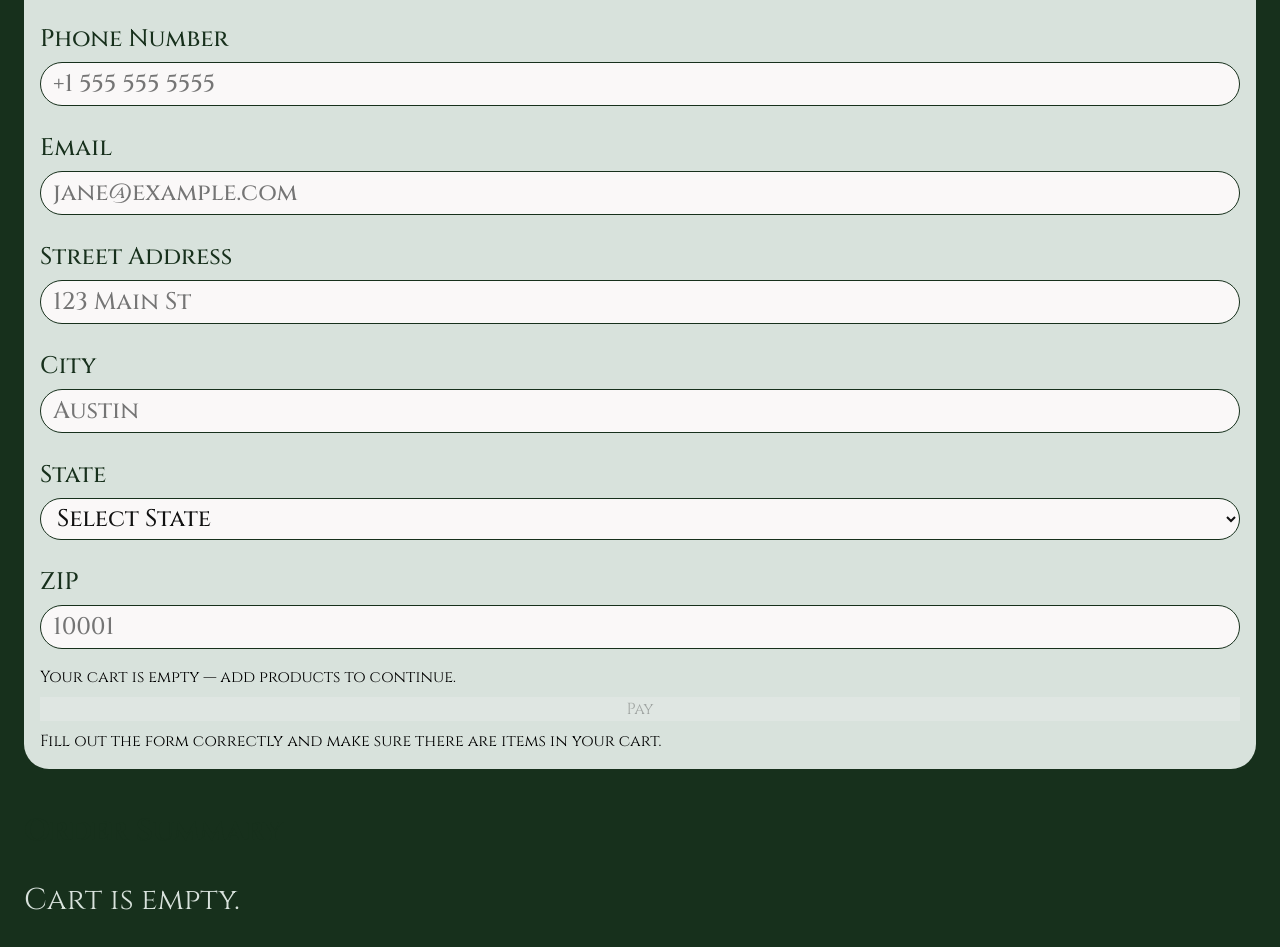
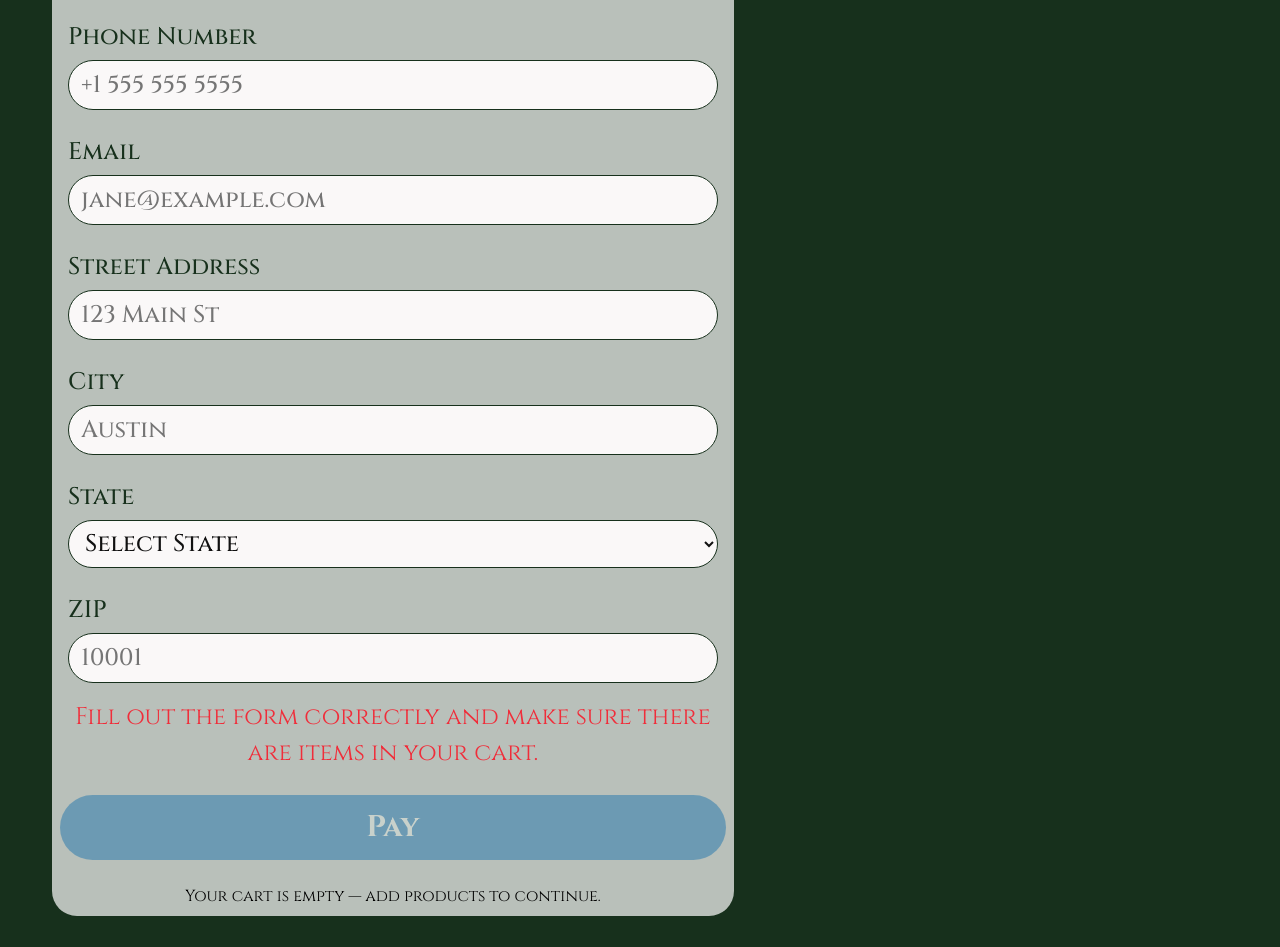
Before and after one commit to AnStacy/Souvenir-Shop, a Next.js app: page /checkout in a window 1280 px wide. Shown: the part 360-1307 px from the top of the page. After the commit the page ends 1276 px from the top, so only its background shows below. Built offline with nearby package versions, Linux system fonts and the light colour scheme.

Commit message:
Add styles to Checkout Page

```diff
--- a/src/app/checkout/page.js
+++ b/src/app/checkout/page.js
@@ -251,10 +251,10 @@ export default function CheckoutPage() {
             )}
           </label>
 
-          {/* If cart is empty */}
-          {items.length === 0 && (
-            <div className={styles.note}>
-              Your cart is empty — add products to continue.
+          {!isValid && (
+            <div className={styles.noteSmall}>
+              Fill out the form correctly and make sure there are items in your
+              cart.
             </div>
           )}
 
@@ -268,10 +268,11 @@ export default function CheckoutPage() {
           >
             Pay
           </button>
-          {!isValid && (
-            <div className={styles.noteSmall}>
-              Fill out the form correctly and make sure there are items in your
-              cart.
+
+          {/* If cart is empty */}
+          {items.length === 0 && (
+            <div className={styles.note}>
+              Your cart is empty — add products to continue.
             </div>
           )}
         </section>
@@ -282,30 +283,30 @@ export default function CheckoutPage() {
             <p className={styles.empty}> Cart is empty.</p>
           ) : (
             <>
+              <div className={styles.totals}>
+                <p>Subtotal</p>
+                <div className={styles.totalNum}>{fmt(totals.subtotal)}</div>
+              </div>
+
               <ul className={styles.summaryList}>
                 {items.map((it) => (
                   <li key={it.id} className={styles.summaryItem}>
                     <div className={styles.summaryRowLeft}>
                       <img
-                        className={styles.checkoutThumb}
+                        className={styles.thumb}
                         src={it.image}
                         alt={it.name}
                       />
                       <div>
                         <div className={styles.itemName}>{it.name}</div>
                         <div className={styles.itemLineTotal}>
-                          Items: {it.qty} Price: {fmt(it.price * it.qty)}
+                          Total price: {fmt(it.price * it.qty)}
                         </div>
                       </div>
                     </div>
                   </li>
                 ))}
               </ul>
-
-              <div className={styles.totals}>
-                <p>Subtotal</p>
-                <div className={styles.totalNum}>{fmt(totals.subtotal)}</div>
-              </div>
             </>
           )}
         </aside>
--- a/src/app/globals.css
+++ b/src/app/globals.css
@@ -1,15 +1,18 @@
 :root {
   --background: #17301c;
-  --card-background: #d8e2dc;
+  /* --card-background: #d8e2dc; */
+  --card-background: #b9c0ba;
   --primary-text-color: #d8e2dc;
   --secondary-text-color: #17301c;
   --btn-color: #17301c;
   --btn-empty-color: #d8e2dc;
   --btn-text-color: #d8e2dc;
-  --btn-cart-primary: #8b2635;
-  --btn-cart-secondary: #eff5f4;
+  --btn-cart-primary: #f02d3a;
+  --btn-cart-secondary: #b9c0ba;
   --input-background-color: #faf8f8;
-  --input-error-color: #8b2635;
+  --input-error-color: #f02d3a;
+  --checkout-pay-btn: #2176ae;
+  --checkout-total-price: #b9c0ba;
 
   --fs-title: clamp(28px, 6vw, 66px);
   --fs-h2: clamp(20px, 4.8vw, 30px);
--- a/src/app/page.module.css
+++ b/src/app/page.module.css
@@ -124,7 +124,7 @@
   display: flex;
   flex-direction: column;
   align-items: center;
-  gap: var(--space1);
+  gap: var(--space-1);
   padding: var(--space-2);
   border-radius: 25px;
   background-color: var(--card-background);
@@ -175,7 +175,7 @@
 .lineTotal {
   text-align: center;
   font-size: var(--fs-total-price);
-  font-weight: 300;
+  font-weight: 700;
   color: var(--secondary-text-color);
 }
 
@@ -197,7 +197,6 @@
   margin-top: var(--space-1);
   display: flex;
   flex-wrap: wrap;
-  /* gap: var(--space-3); */
   justify-content: space-between;
 }
 
@@ -218,6 +217,7 @@
 }
 
 .secondary {
+  color: var(--secondary-text-color);
   background-color: var(--btn-cart-secondary);
 }
 
@@ -240,14 +240,14 @@
   display: block;
   font-size: var(--fs-body);
   font-weight: 500;
-  margin: var(--space-1) 0;
+  margin: var(--space-1);
   color: var(--secondary-text-color);
 }
 
 .input {
   width: 100%;
   margin-top: 5px;
-  padding: 3px 12px;
+  padding: 6px 12px;
   border: 1px solid var(--btn-color);
   border-radius: 50px;
   outline: none;
@@ -270,3 +270,144 @@
   color: var(--input-error-color);
   font-size: var(--fs-body);
 }
+
+.note {
+  text-align: center;
+}
+
+.payBtn {
+  width: 100%;
+  margin: var(--space-2) 0;
+  padding: 8px 12px;
+  border-radius: 50px;
+  background-color: var(--checkout-pay-btn);
+  color: var(--primary-text-color);
+  font-size: var(--fs-h2);
+  font-weight: 700;
+  letter-spacing: 2;
+}
+
+.payBtn:hover {
+  opacity: 0.9;
+}
+
+.payBtn:disabled {
+  opacity: 0.5;
+  cursor: not-allowed;
+}
+
+.noteSmall {
+  color: var(--input-error-color);
+  font-size: var(--fs-body);
+  text-align: center;
+}
+
+.sectionTitle {
+  color: var(--primary-text-color);
+  text-align: center;
+}
+
+.totals {
+  margin: 0 var(--space-3);
+  display: flex;
+  justify-content: space-between;
+  align-items: center;
+  padding: 5px 12px;
+  font-size: var(--fs-h2);
+  font-weight: 700;
+  background-color: var(--checkout-total-price);
+  color: var(--secondary-text-color);
+  border-radius: 50px;
+}
+
+.summaryList {
+  list-style: none;
+  padding: 0;
+  display: grid;
+  gap: var(--space-4);
+  margin: var(--space-4) 0;
+}
+
+.summaryItem {
+  display: flex;
+  text-align: center;
+  padding: var(--space-2);
+  border-radius: 25px;
+  overflow: hidden;
+  background-color: var(--card-background);
+  gap: var(--space-1);
+}
+
+.itemName {
+  color: var(--secondary-text-color);
+  font-size: var(--fs-price);
+  font-weight: 300;
+}
+
+.itemLineTotal {
+  font-size: var(--fs-price);
+}
+
+@media (min-width: 768px) {
+  .container {
+    padding: 0 var(--space-5);
+  }
+
+  .grid,
+  .list {
+    grid-template-columns: repeat(2, minmax(280px, 1fr));
+    gap: var(--space-5);
+  }
+
+  .card {
+    padding: var(--space-3);
+  }
+
+  .gridCheckout {
+    grid-template-columns: 1fr 1fr;
+    gap: var(--space-5);
+  }
+
+  .totals {
+    margin: 0;
+    padding: var(--space-2) var(--space-3);
+  }
+}
+
+@media (min-width: 1024px) {
+  .container {
+    padding: 0 var(--space-6);
+  }
+
+  .grid,
+  .list {
+    grid-template-columns: repeat(3, minmax(280px, 1fr));
+    gap: var(--space-3);
+  }
+
+  .card {
+    padding: var(--space-1);
+  }
+
+  .gridCheckout {
+    grid-template-columns: 1.2fr 0.8fr;
+    gap: var(--space-5);
+  }
+
+  .totals {
+    margin: 0;
+    padding: var(--space-2) var(--space-3);
+  }
+
+  .actions {
+    gap: var(--space-3);
+    justify-content: space-between;
+  }
+
+  .primary,
+  .secondary,
+  .payBtn {
+    padding: 10px 22px;
+    min-height: 48px;
+  }
+}
```
